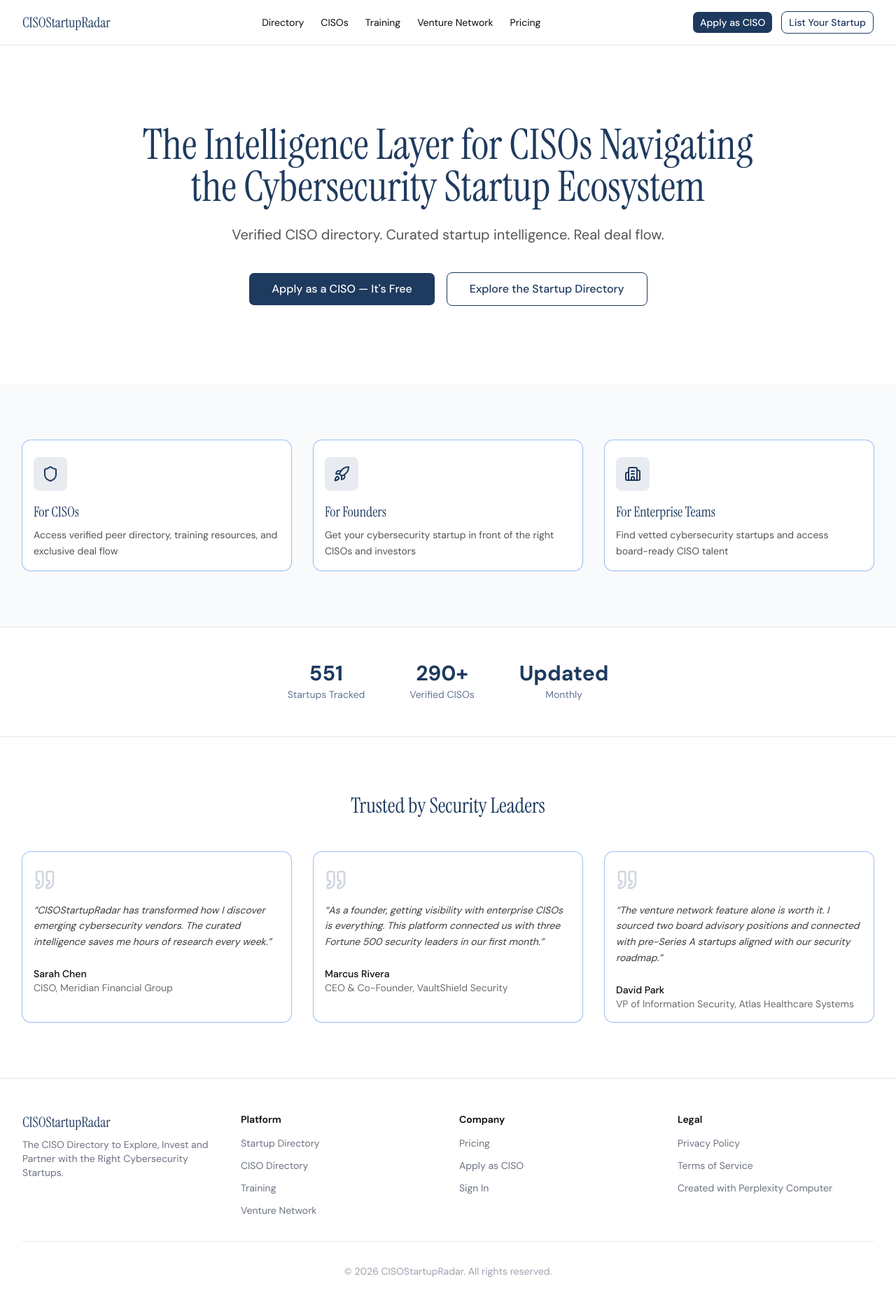
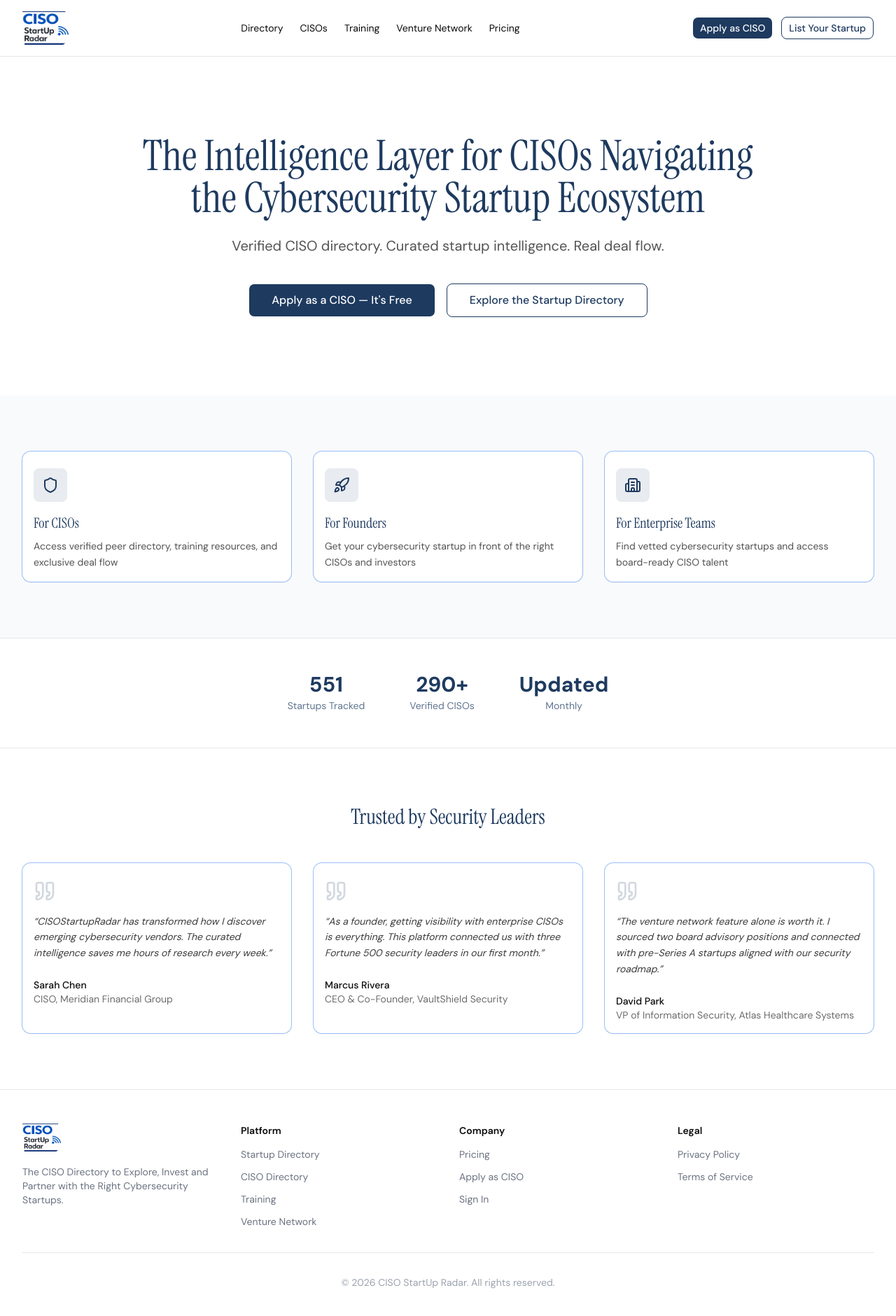
Before and after one commit to Sydmhz/ciso-startup-radar, a Next.js app: page / in a window 1280 px wide. Shown: the top 1880 px of the page at 70% size. Built offline with nearby package versions, Linux system fonts and the light colour scheme.

Commit message:
feat: make logo prominent with trimmed PNG, enlarge navbar and footer display

```diff
--- a/src/components/shared/footer.tsx
+++ b/src/components/shared/footer.tsx
@@ -1,4 +1,5 @@
 import Link from "next/link";
+import Image from "next/image";
 
 export function Footer() {
   return (
@@ -7,10 +8,16 @@ export function Footer() {
         <div className="grid grid-cols-1 md:grid-cols-4 gap-8">
           {/* Brand */}
           <div className="md:col-span-1">
-            <Link href="/" className="font-serif text-xl text-navy">
-              CISOStartupRadar
+            <Link href="/" className="inline-block">
+              <Image
+                src="/logo.png"
+                alt="CISO StartUp Radar"
+                width={160}
+                height={116}
+                className="h-10 w-auto object-contain"
+              />
             </Link>
-            <p className="mt-2 text-sm text-gray-500">
+            <p className="mt-3 text-sm text-gray-500">
               The CISO Directory to Explore, Invest and Partner with the Right
               Cybersecurity Startups.
             </p>
@@ -79,23 +86,13 @@ export function Footer() {
                   Terms of Service
                 </Link>
               </li>
-              <li>
-                <a
-                  href="https://www.perplexity.ai/computer"
-                  target="_blank"
-                  rel="noopener noreferrer"
-                  className="text-sm text-gray-500 hover:text-navy"
-                >
-                  Created with Perplexity Computer
-                </a>
-              </li>
             </ul>
           </div>
         </div>
 
         <div className="mt-8 pt-8 border-t border-[#E5E7EB]">
           <p className="text-center text-sm text-gray-400">
-            &copy; {new Date().getFullYear()} CISOStartupRadar. All rights reserved.
+            &copy; {new Date().getFullYear()} CISO StartUp Radar. All rights reserved.
           </p>
         </div>
       </div>
--- a/src/components/shared/navbar.tsx
+++ b/src/components/shared/navbar.tsx
@@ -1,6 +1,7 @@
 "use client";
 
 import Link from "next/link";
+import Image from "next/image";
 import { useState } from "react";
 import { Menu, X } from "lucide-react";
 import { Button } from "@/components/ui/button";
@@ -19,10 +20,17 @@ export function Navbar() {
   return (
     <nav className="sticky top-0 z-50 bg-white border-b border-[#E5E7EB]">
       <div className="max-w-7xl mx-auto px-4 sm:px-6 lg:px-8">
-        <div className="flex items-center justify-between h-16">
+        <div className="flex items-center justify-between h-20">
           {/* Logo */}
-          <Link href="/" className="font-serif text-xl text-navy font-normal">
-            CISOStartupRadar
+          <Link href="/" className="flex items-center shrink-0">
+            <Image
+              src="/logo.png"
+              alt="CISO StartUp Radar"
+              width={200}
+              height={145}
+              className="h-12 w-auto object-contain"
+              priority
+            />
           </Link>
 
           {/* Desktop Nav */}
```
Also changed, not shown: public/logo.png (added).
